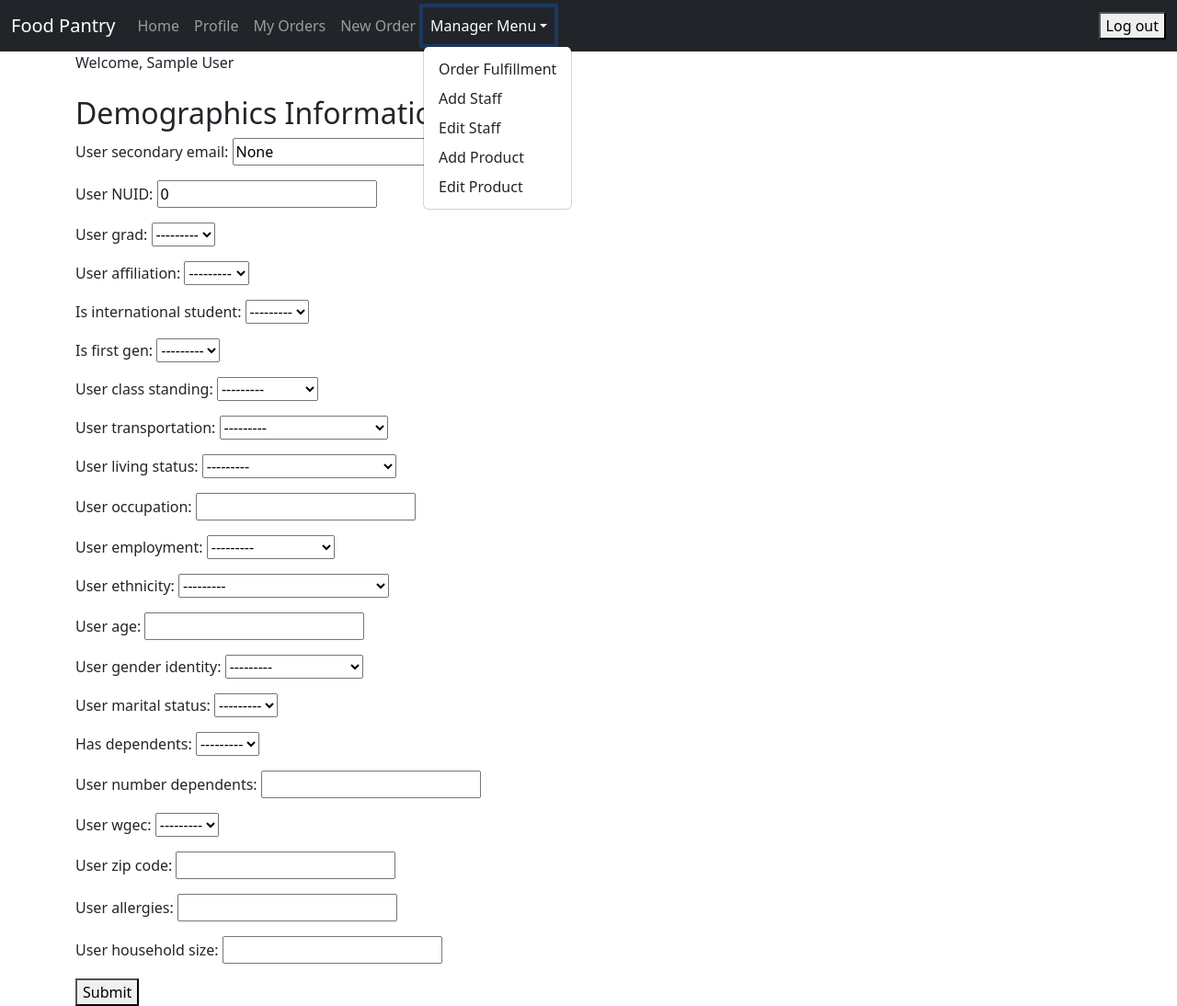
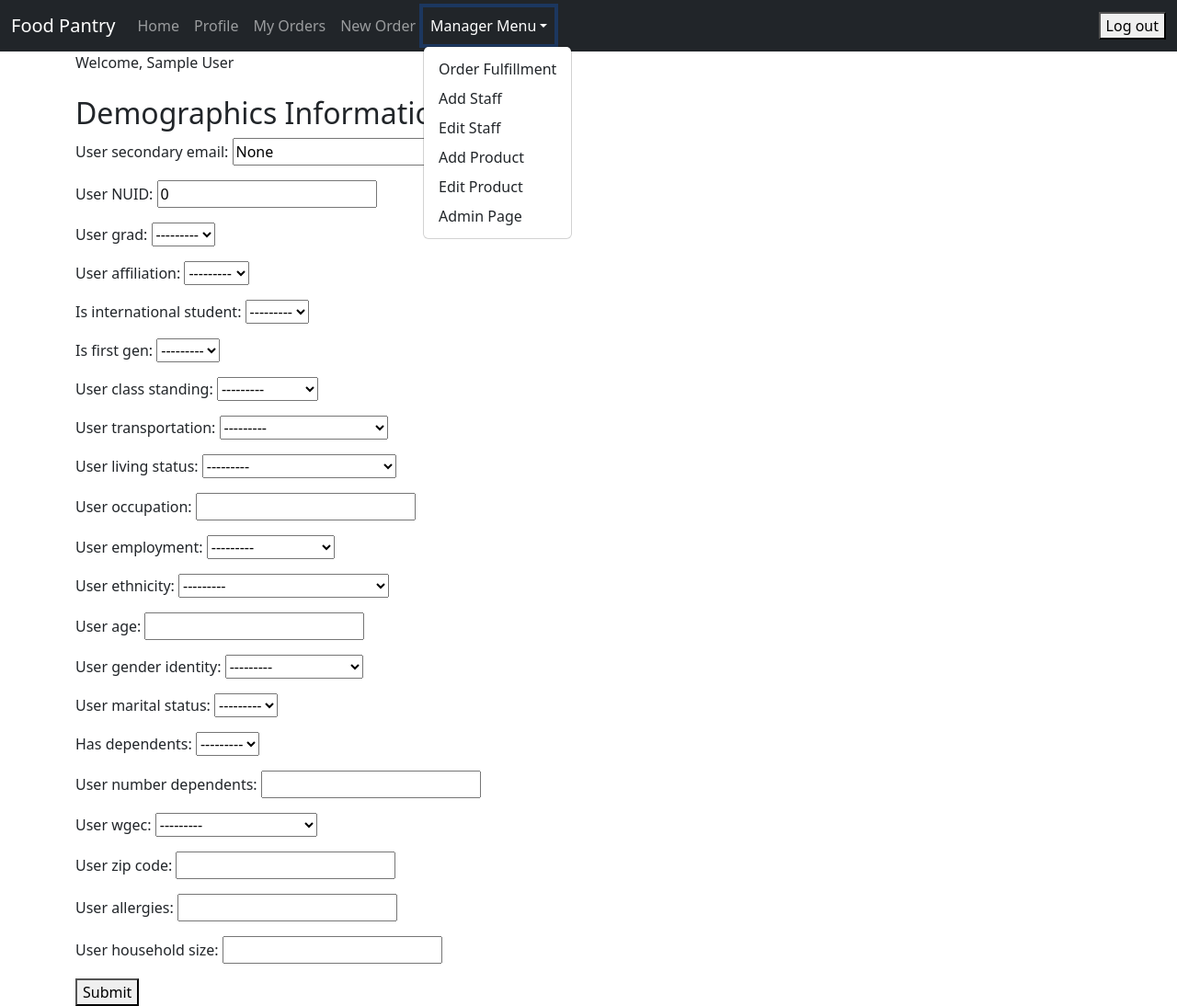
Before and after one commit to BrightSid377/MFP_Prototype_PythonAnywhere, a Django app: page /demographics_form/ in a window 1280 px wide, after a click on "Manager Menu". Shown: the whole page at 92% size. Run offline with Django 5.2, Linux system fonts and the light colour scheme; the visitor is signed in with stand-in values (Sample User, id 1); data comes from the database, SQL or seed files in the repository; data that the repository does not hold is empty.

Commit message:
Update for teacher login and prereview

```diff
--- a/catalog/forms.py
+++ b/catalog/forms.py
@@ -57,7 +57,8 @@ class ProfileForm(forms.ModelForm):
 class OrderCreateForm(forms.ModelForm):
     products = forms.ModelMultipleChoiceField(
         queryset=Products.objects.all(),
-        widget=forms.CheckboxSelectMultiple,
+        # widget=forms.CheckboxSelectMultiple ,
+        widget=forms.HiddenInput(),  # mjl 8/13/2024 will this hide on Order Header page?
         required=False
     )
     quantities = forms.CharField(
--- a/catalog/models.py
+++ b/catalog/models.py
@@ -59,14 +59,14 @@ class OrdersHeader(models.Model):
     order_date = models.DateField()
     # order_fill_or_shop = models.CharField(max_length=20)  mjl 7/30/2024 updating to list
     FILL_SHOP_CHOICES = [
-        ('fill','fill'),
-        ('shop','shop'),
+        ('fill','Please pack my order for me'),
+        ('shop',"I'll shop in store"),
     ]
     order_fill_or_shop = models.CharField(max_length=4, choices=FILL_SHOP_CHOICES)
 
     IS_BAG_REQUIRED_CHOICES = [
-        ('Y', 'Yes'),
-        ('N', 'No'),
+        ('Y', 'Yes please bag for me'),
+        ('N', "No I'll bring my own"),
     ]
     is_bag_required = models.CharField(max_length=1, choices=IS_BAG_REQUIRED_CHOICES)
     # mjl 7/30/2024 adding null allowed so customer can enter new order without fulfillment date
@@ -216,7 +216,7 @@ class Demographics(models.Model):
     user_number_dependents = models.CharField(null=True, max_length=50)
 
     USER_WGEC_CHOICES = [
-        ('Y', 'Yes'),
+        ('Y', 'Affiliated with WGEC'),
         ('N', 'No'),
     ]
     user_wgec = models.CharField(max_length=1, choices=USER_WGEC_CHOICES)
@@ -326,13 +326,15 @@ class Staff(models.Model):
     staff_last_name = models.CharField(max_length=50)
     staff_position = models.CharField(max_length=50)
 
-    def get_full_staff_info(self):
-        return {
-            "staff_id": self.staff_id,
-            "staff_first_name": self.staff_first_name,
-            "staff_last_name": self.staff_last_name,
-            "staff_position": self.staff_position
-        }
+    def __str__(self):
+        return self.staff_first_name # mjl 8/13/2024 to prevent ID showing on update screen, show name instead
+    # def get_full_staff_info(self):
+    #     return {
+    #         "staff_id": self.staff_id,
+    #         "staff_first_name": self.staff_first_name,
+    #         "staff_last_name": self.staff_last_name,
+    #         "staff_position": self.staff_position
+    #     }
 
 
 class Dependent(models.Model):
--- a/catalog/templates/catalog/base.html
+++ b/catalog/templates/catalog/base.html
@@ -48,6 +48,8 @@
                 <li><a class="dropdown-item" href="{% url 'staff_list' %}">Edit Staff</a></li>
                 <li><a class="dropdown-item" href="{% url 'products_create' %}">Add Product</a></li>
                 <li><a class="dropdown-item" href="{% url 'products_list' %}">Edit Product</a></li>
+                <!--li><a class="dropdown-item" href="http://brightside377.pythonanywhere.com/admin">Admin Page</a></li-->
+                <li><a class="dropdown-item" href="http://127.0.0.1:8000/admin">Admin Page</a></li>
                 </ul>
                 </li>
                 {% endif %}
--- a/catalog/templates/catalog/order_detail.html
+++ b/catalog/templates/catalog/order_detail.html
@@ -28,9 +28,9 @@
             {% for line in order.orderline_set.all %}
                 <li>
                     <strong>Product:</strong> {{ line.product_id.product_name }}<br>
-                    <strong>Line Number:</strong> {{ line.order_line_number }}<br>
+                    <!--strong>Line Number:</strong> {{ line.order_line_number }}<br-->  <!--mjl 8/13-->
                     <strong>Quantity Requested:</strong> {{ line.order_quantity_requested }}<br>
-                    <strong>Notes:</strong> {{ line.order_notes }}
+                    <!--strong>Notes:</strong> {{ line.order_notes }} -->
                 </li>
             {% endfor %}
         </ul>
--- a/catalog/views.py
+++ b/catalog/views.py
@@ -152,6 +152,7 @@ class OrderLineCreate(LoginRequiredMixin, FormView):
         order_header = OrdersHeader.objects.get(pk=self.kwargs['pk'])
         # creates each OrderLine instance
         order_lines = form.save(commit=False)
+
         for order_line in order_lines:
             order_line.order = order_header
             order_line.save()
@@ -175,13 +176,13 @@ class ProductsUpdate(UpdateView):
     model = Products
     fields = ['product_name', 'product_description', 'product_availability','product_quantity']
     def get_success_url(self):
-        return reverse('order_list') # redirects customer to page after commiting change
+        return reverse('products_list') # redirects customer to page after commit, mjl 8/13 changed from order to products_list
 
 class ProductsCreate(CreateView):
     model = Products
     fields = ['product_name', 'product_description', 'product_availability','product_quantity']
     def get_success_url(self):
-        return reverse('order_list')  # redirects customer to page after commiting change
+        return reverse('products_list')  # redirects customer to page after commit, mjl 8/13 changed from order to products_list
 
 class ProductsListView(LoginRequiredMixin,generic.ListView):
     model = Products
@@ -193,20 +194,20 @@ class StaffUpdate(UpdateView):
     model = Staff
     fields = ['staff_first_name', 'staff_last_name', 'staff_position']
     def get_success_url(self):
-        return reverse('order_list')  # redirects customer to page after commiting change
+        return reverse('staff_list')  # redirects customer to page after commit, mjl 8/13 changed from order to staff_list
 
 class StaffCreate(CreateView):
     model = Staff
     fields = ['staff_first_name', 'staff_last_name', 'staff_position']
     def get_success_url(self):
-        return reverse('order_list')  # redirects customer to page after commiting change
+        return reverse('staff_list')  # redirects customer to page after commit, mjl 8/13 changed from order to staff_list
 
 class StaffListView(LoginRequiredMixin,generic.ListView):
     model = Staff
     template_name = 'catalog/staff_list.html'
     paginate_by = 10
-    def __str__(self):
-        return self
+    # def __str__(self):    # mjl 8/13/2024 removing, seems to prompt user of recent alerts
+    #     return self
 
 # mjl 7/30/2024 trying to allow customer to be chosen during order entry
 # https://www.educba.com/django-foreign-key/
```
Also changed, not shown: catalog/templates/catalog/orderline_create.html (+7 -1 lines).
